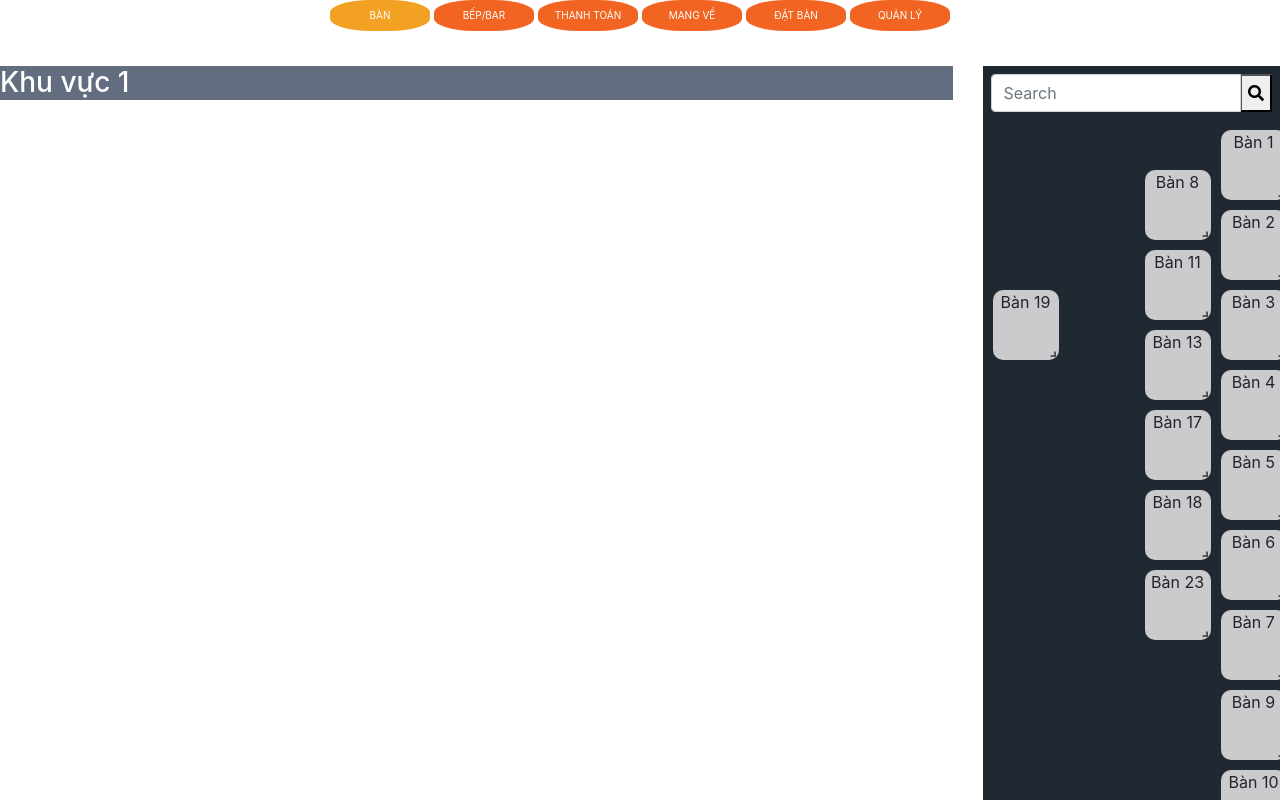
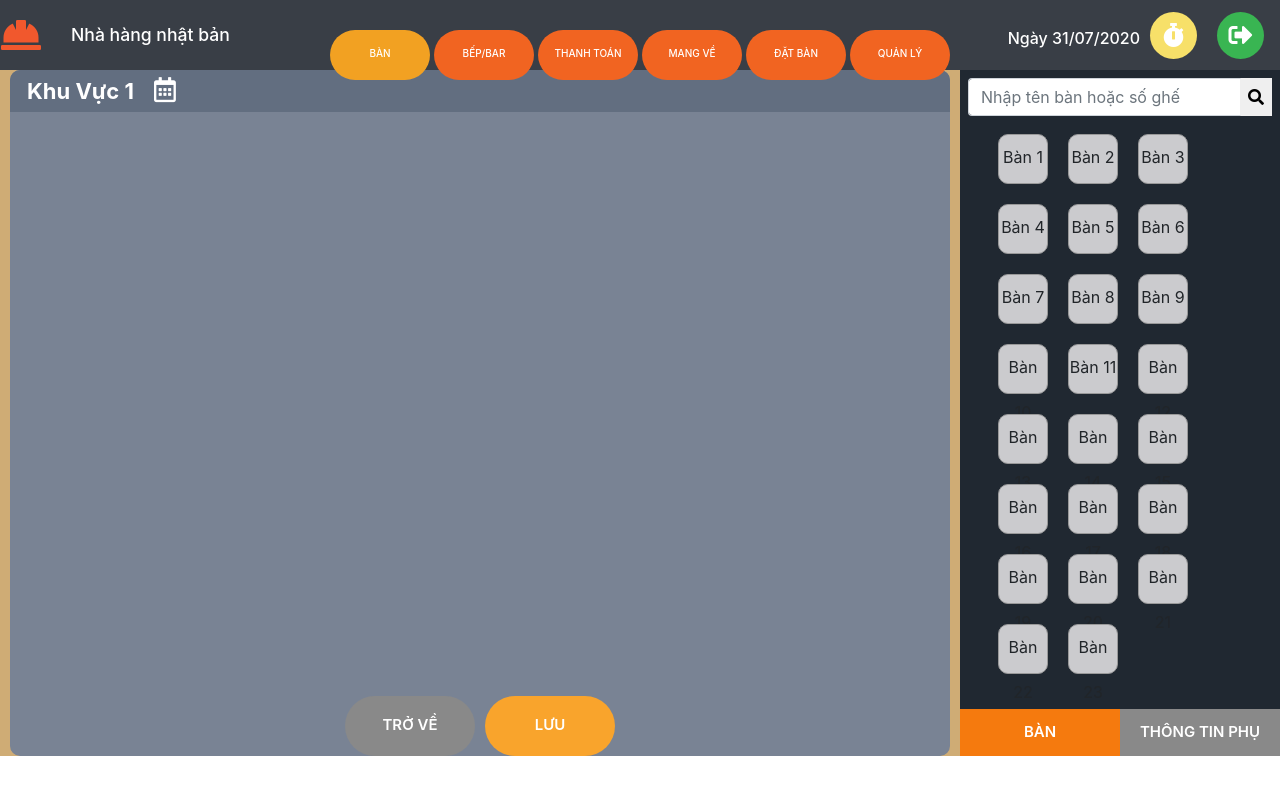
Before and after one commit to phucdaivo-magic/internship, a React (Create React App) app in the folder demo/: page / in a window 1280 px wide. Shown: the top 800 px of the page. Built offline with nearby package versions, Linux system fonts and the light colour scheme.

Commit message:
demo draggable

```diff
--- /dev/null
+++ b/demo/src/components/Dragable/index.js
@@ -0,0 +1,47 @@
+import React, { Component } from "react";
+import DraggableCore from "react-draggable";
+import dataArea from "../../data/area";
+import "./style.scss";
+
+export default class Dragable extends Component {
+  state = {
+    activeDrags: 0,
+    deltaPosition: {
+      x: 0,
+      y: 0,
+    },
+    controlledPosition: {
+      x: -400,
+      y: 200,
+    },
+  };
+
+  handleDrag = (e, ui) => {
+    const { x, y } = this.state.deltaPosition;
+    this.setState({
+      deltaPosition: {
+        x: x + ui.deltaX,
+        y: y + ui.deltaY,
+      },
+    });
+  };
+
+  onStart = () => {
+    this.setState({ activeDrags: ++this.state.activeDrags });
+  };
+
+  onStop = () => {
+    this.setState({ activeDrags: --this.state.activeDrags });
+  };
+
+  render() {
+    const dragHandlers = { onStart: this.onStart, onStop: this.onStop };
+    return dataArea.map((item, index) => (
+      <DraggableCore {...dragHandlers} key={index}>
+        <div>
+          <div className="handle icon-Furniture drag">{item.name}</div>
+        </div>
+      </DraggableCore>
+    ));
+  }
+}
--- /dev/null
+++ b/demo/src/components/Dragable/style.scss
@@ -0,0 +1,14 @@
+.icon-Furniture {
+  background-color: #cbcbce;
+  border-radius: 10px;
+  border: 1px solid #999;
+  width: 50px;
+  height: 50px;
+  margin: 10px;
+  float: left;
+  line-height: 45px;
+}
+
+.drag {
+  cursor: move;
+}
--- a/demo/src/components/Navbar/index.js
+++ b/demo/src/components/Navbar/index.js
@@ -1,9 +1,7 @@
 import React from "react";
 import "./style.scss";
 import dataTab from "../../data/tab";
-import Area from "../Area/index";
-import Furniture from "../Furniture/index";
-import Card from "../../components/Test";
+import Dragable from "../../components/Dragable/index";
 
 const index = () => {
   const renderTab = () =>
@@ -29,35 +27,44 @@ const index = () => {
         role="tabpanel"
         key={index}
       >
-        <div className="container-fuild">
+        <div className="container-fluid area">
           {item.id == "ban" ? (
-            <div className="row">
-              {/* <div className="flexbox col-9">
-                <Area id="broad-1" className="broad">
-                  <Card id="card-1" className="card" draggable="true">
-                    <p>Card one</p>
-                  </Card>
-                </Area>
-
-                <Area id="broad-2" className="broad">
-                  <Card id="card-2" className="card" draggable="true">
-                    <p>Card two</p>
-                  </Card>
-                </Area>
-              </div> */}
-              <div className="col-9">
-                <h3
-                  style={{
-                    backgroundColor: "#626e80",
-                    textAlign: "left",
-                    color: "#ffffff",
-                  }}
-                >
-                  Khu vực 1
-                </h3>
+            <div className="row area-table">
+              <div className="col-9 area-left">
+                <div className="area-content">
+                  <div className="title">
+                    <h4>Khu vực 1</h4>
+                    <i className="far fa-calendar-alt"></i>
                   </div>
-              <div className="col-3">
-                <Furniture />
+                  <div className="description"></div>
+                  <div className="bottom-btn">
+                    <button type="text">Trở về</button>
+                    <button type="text">Lưu</button>
+                  </div>
+                </div>
+              </div>
+              <div className="col-3 area-right">
+                <div className="searchbox">
+                  <div className="input-group p-2">
+                    <input
+                      type="text"
+                      className="form-control"
+                      placeholder="Nhập tên bàn hoặc số ghế"
+                    />
+                    <div className="input-group-append">
+                      <button type="submit">
+                        <i className="fa fa-search"></i>
+                      </button>
+                    </div>
+                  </div>
+                  <div className="furniture">
+                    <Dragable />
+                  </div>
+                  <div className="infor text-white d-inline-block">
+                    <button type="text">Bàn</button>
+                    <button type="text">Thông tin phụ</button>
+                  </div>
+                </div>
               </div>
             </div>
           ) : (
@@ -67,8 +74,20 @@ const index = () => {
       </div>
     ));
 
+  var today = new Date();
+  var dd = String(today.getDate()).padStart(2, "0");
+  var mm = String(today.getMonth() + 1).padStart(2, "0");
+  var yyyy = today.getFullYear();
+
+  today = dd + "/" + mm + "/" + yyyy;
+
   return (
-    <div className="myNavbar">
+    <div className="myDemo">
+      <div className="navbar">
+        <div className="trademark">
+          <i className="fas fa-hard-hat"></i>
+          <h3>Nhà hàng nhật bản</h3>
+        </div>
         <ul
           className="nav nav-pills mb-3 nav-fill"
           id="pills-tab-1"
@@ -76,6 +95,16 @@ const index = () => {
         >
           {renderTab()}
         </ul>
+        <div className="func">
+          Ngày {today}
+          <div>
+            <i className="fa fa-stopwatch"></i>
+          </div>
+          <div>
+            <i className="fa fa-sign-out-alt"></i>
+          </div>
+        </div>
+      </div>
       <div className="tab-content" id="pills-tabContent-1">
         {renderContentTab()}
       </div>
--- a/demo/src/components/Navbar/style.scss
+++ b/demo/src/components/Navbar/style.scss
@@ -1,30 +1,170 @@
-.myNavbar {
+.myDemo {
+  .navbar {
+    background-color: #393e46;
+    width: 100%;
+    height: 70px;
+    .trademark {
+      display: flex;
+      align-items: center;
+      i {
+        color: #f1582d;
+        font-size: 40px;
+        margin-right: 30px;
+        margin-left: -15px;
+      }
+      h3 {
+        display: inline-block;
+        color: #ffffff;
+        font-size: 1.1rem;
+        font-weight: 500;
+        margin-bottom: 0;
+      }
+    }
     .nav {
-    justify-content: center;
+      position: absolute;
+      top: 30px;
+      transform: translateX(-50%);
+      left: 50%;
+      z-index: 100;
       li {
         flex: initial;
         margin: 0 2px;
-      width: 100px;
-      height: 50px;
         a {
           color: #ffffff;
           font-size: 10px;
           text-transform: uppercase;
-        border-radius: 40%;
+          border-radius: 30px;
           background-color: #f16421;
+          width: 100px;
+          height: 50px;
+          line-height: 30px;
+          font-weight: 500;
           &.active {
             background-color: #f2a122;
           }
         }
       }
     }
+    .func {
+      color: #ffffff;
+      font-weight: 500;
+      div {
+        display: inline-block;
+        margin: 0 10px;
+        width: 47px;
+        height: 47px;
+        border-radius: 100%;
+        &:first-child {
+          background-color: #f7e069;
+        }
+        &:last-child {
+          background-color: #39b552;
+          margin-right: 0;
+        }
+        i {
+          line-height: 47px;
+          font-size: 1.5rem;
+        }
+      }
+    }
+  }
+  .tab-content {
+    .area {
+      background-color: #cfac75;
+      .area-table {
+        .area-left {
+          padding: 0 10px;
+          .area-content {
+            background-color: #798394;
+            height: 100%;
+            border-radius: 10px;
+            position: relative;
+            .title {
+              background-color: #626e80;
+              border-top-left-radius: 10px;
+              border-top-right-radius: 10px;
+              text-align: left;
+              color: #ffffff;
+              padding: 7px;
+              h4 {
+                display: inline-block;
+                margin: 0 10px;
+                font-size: 22px;
+                font-weight: 700;
+                text-transform: capitalize;
+              }
+              i {
+                font-size: 25px;
+                margin-left: 10px;
+              }
+            }
+            .bottom-btn {
+              position: absolute;
+              bottom: 0;
+              transform: translateX(-50%);
+              left: 50%;
+              button {
+                text-transform: uppercase;
+                width: 130px;
+                height: 60px;
+                border: 1px solid transparent;
+                border-radius: 30px;
+                font-size: 15px;
+                font-weight: 600;
+                color: #ffffff;
+                &:first-child {
+                  background-color: #898989;
+                }
+                &:last-child {
+                  background-color: #f9a42c;
+                  margin-left: 10px;
+                }
+              }
+            }
+          }
+        }
+        .area-right {
+          padding: 0;
+          .searchbox {
+            background-color: #202831;
+            height: 100%;
+            input {
+              border-right-color: transparent;
+            }
+            button {
+              border-color: transparent;
+            }
+          }
+          .furniture {
+            padding: 0 28px;
+          }
+          .infor {
+            float: left;
+            width: 100%;
+            margin: 25px 0 0;
+            button {
+              text-transform: uppercase;
+              border-color: transparent;
+              padding: 10px;
+              font-size: 15px;
+              font-weight: 600;
+              color: #ffffff;
+              float: left;
+              width: 50%;
+              &:first-child {
+                background-color: #f57a0e;
+              }
+              &:last-child {
+                background-color: #898989;
+              }
+            }
+          }
+        }
+      }
+    }
+  }
 }
 
-.icon-Furniture {
-  background-color: #cbcbce;
-  border-radius: 10px;
+button:focus {
+  outline: none !important;
 }
-
-.drag {
-  cursor: move;
-}
--- a/demo/src/index.js
+++ b/demo/src/index.js
@@ -13,12 +13,7 @@ import "react-resizable/css/styles.css";
 //Import scss
 import "./scss/index.scss";
 
-ReactDOM.render(
-  <React.StrictMode>
-    <App />
-  </React.StrictMode>,
-  document.getElementById("root")
-);
+ReactDOM.render(<App />, document.getElementById("root"));
 
 // If you want your app to work offline and load faster, you can change
 // unregister() to register() below. Note this comes with some pitfalls.
```
Lines whose indentation alone changed are shown as unchanged.
